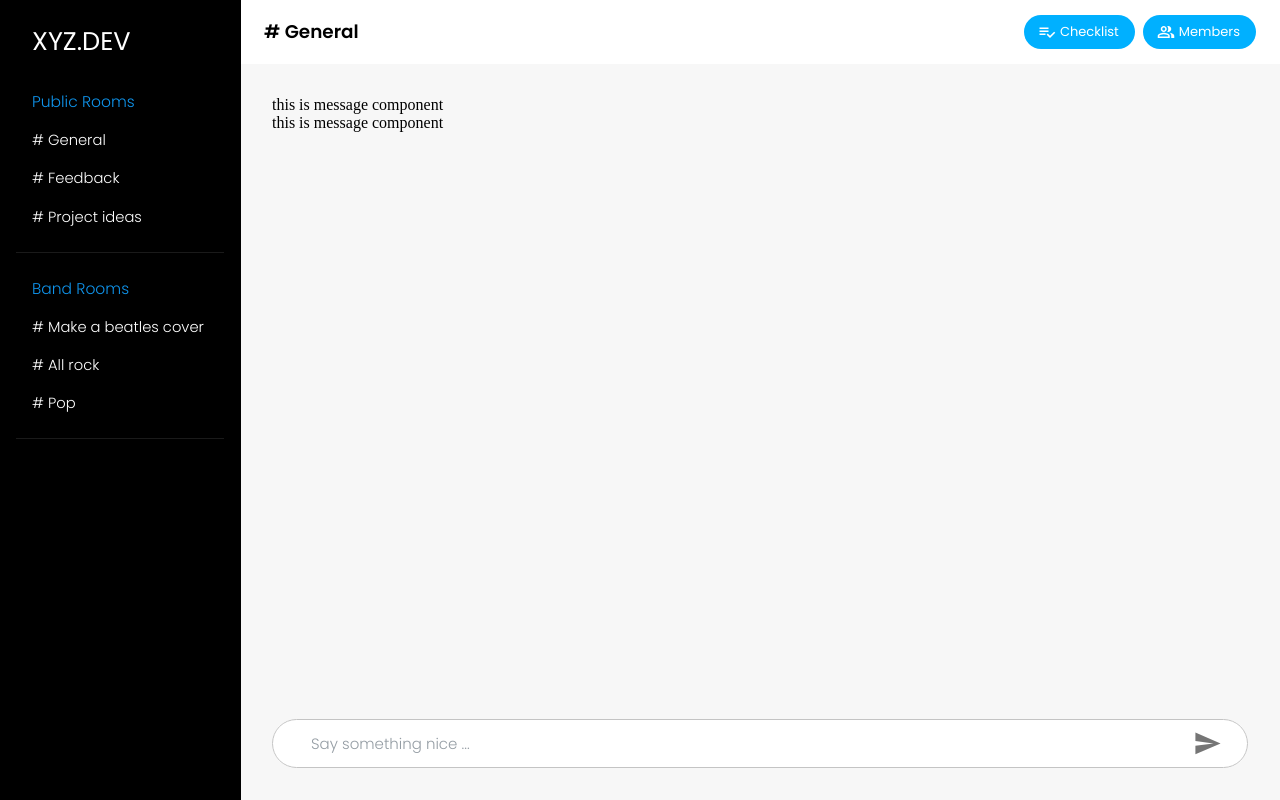
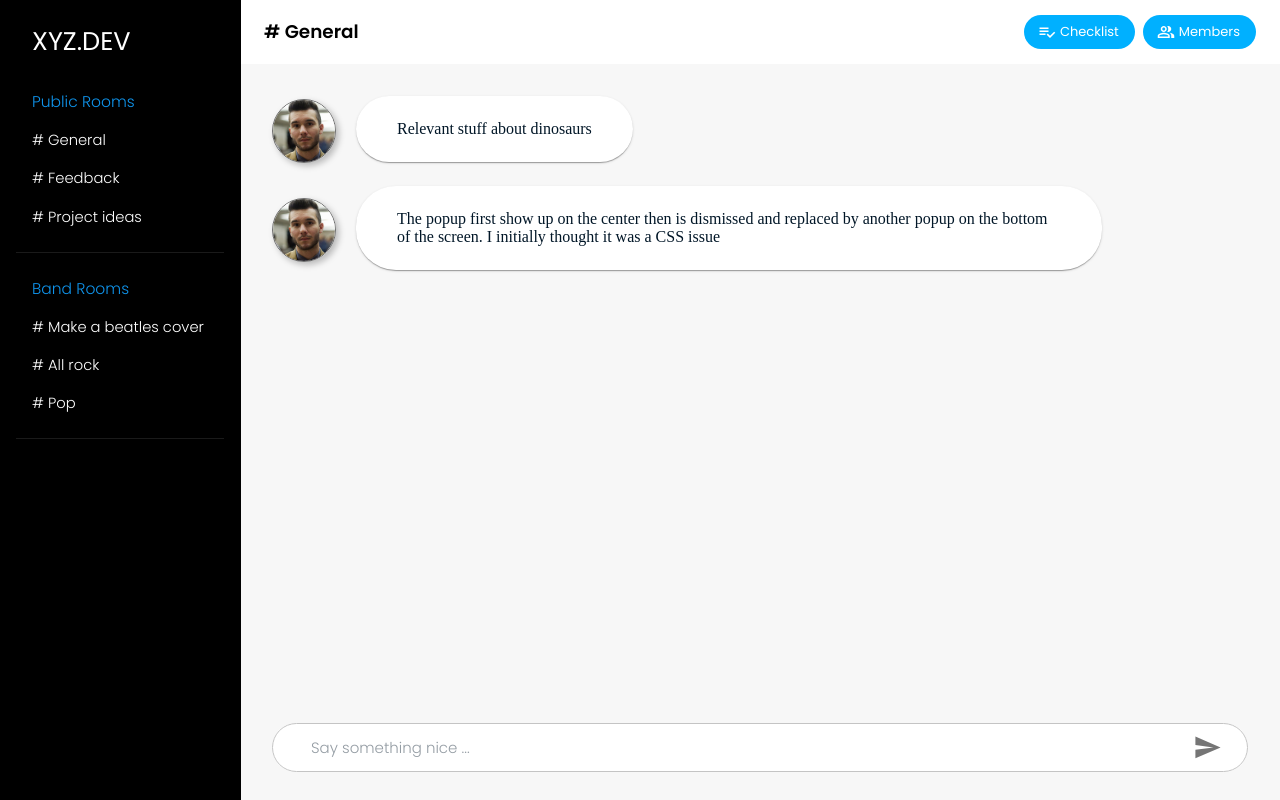
Before and after one commit to therealilyaskhan/songs-sharing, a React (Create React App) app in the folder frontend/: page /rooms in a window 1280 px wide. Built offline with nearby package versions, Linux system fonts and the light colour scheme.

Commit message:
Message component created and designed

```diff
--- a/frontend/src/components/BandCard.js
+++ b/frontend/src/components/BandCard.js
@@ -7,14 +7,14 @@ import IconButton from '@material-ui/core/IconButton';
 import Collapse from '@material-ui/core/Collapse';
 import Box from '@material-ui/core/Box';
 
+import PersonIcon from '@material-ui/icons/Person';
+import ExpandMoreIcon from '@material-ui/icons/ExpandMore';
+
 import CardContainer from './Card/CardContainer';
 import CardAvatarResponsive from './Card/CardAvatarResponsive';
 import CardContentResponsive from './Card/CardContentResponsive';
 import IWT from './IWT';
 import StyledButton from './controls/StyledButton';
-
-import PersonIcon from '@material-ui/icons/Person';
-import ExpandMoreIcon from '@material-ui/icons/ExpandMore';
 
 const useStyles = makeStyles((theme) => ({
   card: {
--- a/frontend/src/components/Card/CardContainer.js
+++ b/frontend/src/components/Card/CardContainer.js
@@ -10,9 +10,11 @@ const useStyles = makeStyles((theme) => ({
     paddingBottom: props => (props.pb === 0 || props.pb) ? `${props.pb}px` : '10px',
     paddingRight: props => (props.pr === 0 || props.pr) ? `${props.pr}px` : '25px',
     paddingLeft: props => (props.pl === 0 || props.pl) ? `${props.pl}px` : '25px',
-    borderRadius: 10,
-    marginBottom: '1.5rem',
-    marginTop: '1.5rem'
+    borderRadius: props => (props.br === 0 || props.br) ? `${props.br}px` : 10,
+    marginBottom: props => (props.mb === 0 || props.mb) ? props.mb : '1.5rem',
+    marginTop: props => (props.mt === 0 || props.mt) ? props.mt : '1.5rem',
+    marginLeft: props => (props.ml === 0 || props.ml) ? props.ml : 0,
+    marginRight: props => (props.mr === 0 || props.mr) ? props.mr : 0,
   },
   'd-flex': {
     display: 'flex',
--- a/frontend/src/components/Card/CardContent.js
+++ b/frontend/src/components/Card/CardContent.js
@@ -10,7 +10,6 @@ const useStyles = makeStyles((theme) => ({
     paddingBottom: props => (props.pb === 0 || props.pb) ? `${props.pb}px` : '16px',
     paddingRight: props => (props.pr === 0 || props.pr) ? `${props.pr}px` : '16px',
     paddingLeft: props => (props.pl === 0 || props.pl) ? `${props.pl}px` : '16px',
-    borderRadius: props => (props.br === 0 || props.br) ? `${props.br}px` : 10,
     '&:last-child': {
       paddingBottom: props => (props.pb === 0 || props.pb) ? `${props.pb}px` : '24px',
     }
--- a/frontend/src/components/ChatRoomBody.js
+++ b/frontend/src/components/ChatRoomBody.js
@@ -3,7 +3,7 @@ import React from 'react';
 import Box from '@material-ui/core/Box';
 
 import Message from './Message';
-import Image from '../assets/images/band__photo.jpg';
+import Image from '../assets/images/user_img.jpg';
 
 export default function ChatRoomBody({ chatRoomID, className }) {
 
--- a/frontend/src/components/ChatRoomDrawer.js
+++ b/frontend/src/components/ChatRoomDrawer.js
@@ -1,4 +1,4 @@
-import React, { useState } from 'react';
+import React, { useState, Fragment } from 'react';
 import { Link } from 'react-router-dom';
 
 import Drawer from '@material-ui/core/Drawer';
@@ -94,7 +94,7 @@ export default function ChatRoomDrawer({ chatRooms, setSelectedChatRoom }) {
         Object.keys(chatRooms).map((category) => {
 
           return (
-            <Box key={category}>
+            <Fragment key={category}>
               <ListItem>
                 <List
                   className={classes.roomsList}
@@ -137,7 +137,7 @@ export default function ChatRoomDrawer({ chatRooms, setSelectedChatRoom }) {
               </ListItem>
 
               <Divider variant='middle' className={classes.divider} />
-            </Box>
+            </Fragment>
           );
 
         })
--- a/frontend/src/components/ChatRoomFooter.js
+++ b/frontend/src/components/ChatRoomFooter.js
@@ -56,7 +56,7 @@ export default function ChatRoomFooter({ chatRoomID, className }) {
   };
 
   return (
-    <Box p={4} className={className || ''}>
+    <Box p={4} pb={3.5} className={className || ''}>
       <FormControl
         variant="outlined"
         classes={{
--- a/frontend/src/components/Message.js
+++ b/frontend/src/components/Message.js
@@ -1,10 +1,70 @@
 import React from 'react';
+import Box from '@material-ui/core/Box';
+import { makeStyles } from '@material-ui/core/styles';
+
+import CardContent from './Card/CardContent';
+import CardContainer from './Card/CardContainer';
+import CardAvatarResponsive from './Card/CardAvatarResponsive';
+
+const useStyles = makeStyles({
+  userAvatar: {
+    boxShadow: '3px 3px 6px rgba(0, 0, 0, 0.25)',
+    border: '1px solid #707070'
+  },
+  msgBox: {
+    display: 'inline-block',
+    width: 'fit-content'
+  }
+});
 
 export default function Message({ msg }) {
+
+  const classes = useStyles();
+
   const { userImage, message } = msg;
   return (
-    <div>
-      this is message component
-    </div>
+    <Box
+      display='flex'
+      alignItems='center'
+      mb={2.5}
+      flexWrap='nowrap'
+      width='85%'
+      maxWidth='85%'
+    >
+      <Box
+        flexShrink={0}
+        flexGrow={0}
+      >
+        <CardAvatarResponsive
+          customStyles={classes.userAvatar}
+          src={userImage}
+          alt="User image"
+          aria-label="user-image"
+          size={62}
+        />
+      </Box>
+
+      <Box
+        flexGrow={1}
+        flexBasis='100%'
+      >
+        <CardContainer
+          customStyles={classes.msgBox}
+          elevation={1}
+          br={40}
+          pt={8}
+          pb={8}
+          mt={0}
+          mb={0}
+          ml={20}
+        >
+          <CardContent
+            pb={16}
+          >
+            {message}
+          </CardContent>
+        </CardContainer>
+      </Box>
+    </Box>
   );
-}
+};
--- a/frontend/src/components/SongCard.js
+++ b/frontend/src/components/SongCard.js
@@ -8,12 +8,13 @@ import IconButton from '@material-ui/core/IconButton';
 import Collapse from '@material-ui/core/Collapse';
 import Box from '@material-ui/core/Box';
 
+import ExpandMoreIcon from '@material-ui/icons/ExpandMore';
+
 import CardContainer from './Card/CardContainer';
 import CardAvatarResponsive from './Card/CardAvatarResponsive';
 import CardContentResponsive from './Card/CardContentResponsive';
 import StyledButton from './controls/StyledButton';
 
-import ExpandMoreIcon from '@material-ui/icons/ExpandMore';
 
 const useStyles = makeStyles((theme) => ({
   card: {
```
Also changed, not shown: frontend/src/assets/images/user_img.jpg (added).
